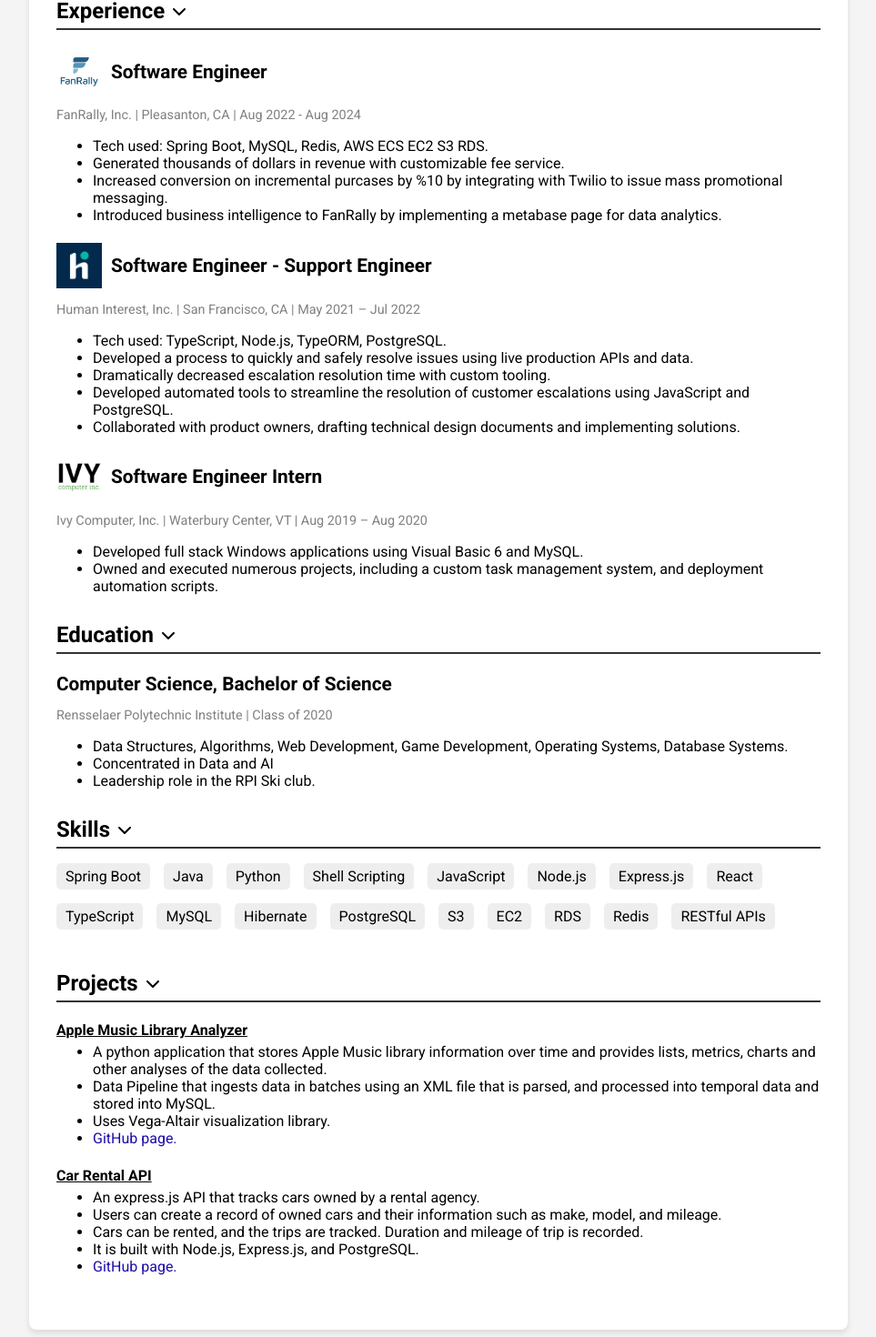
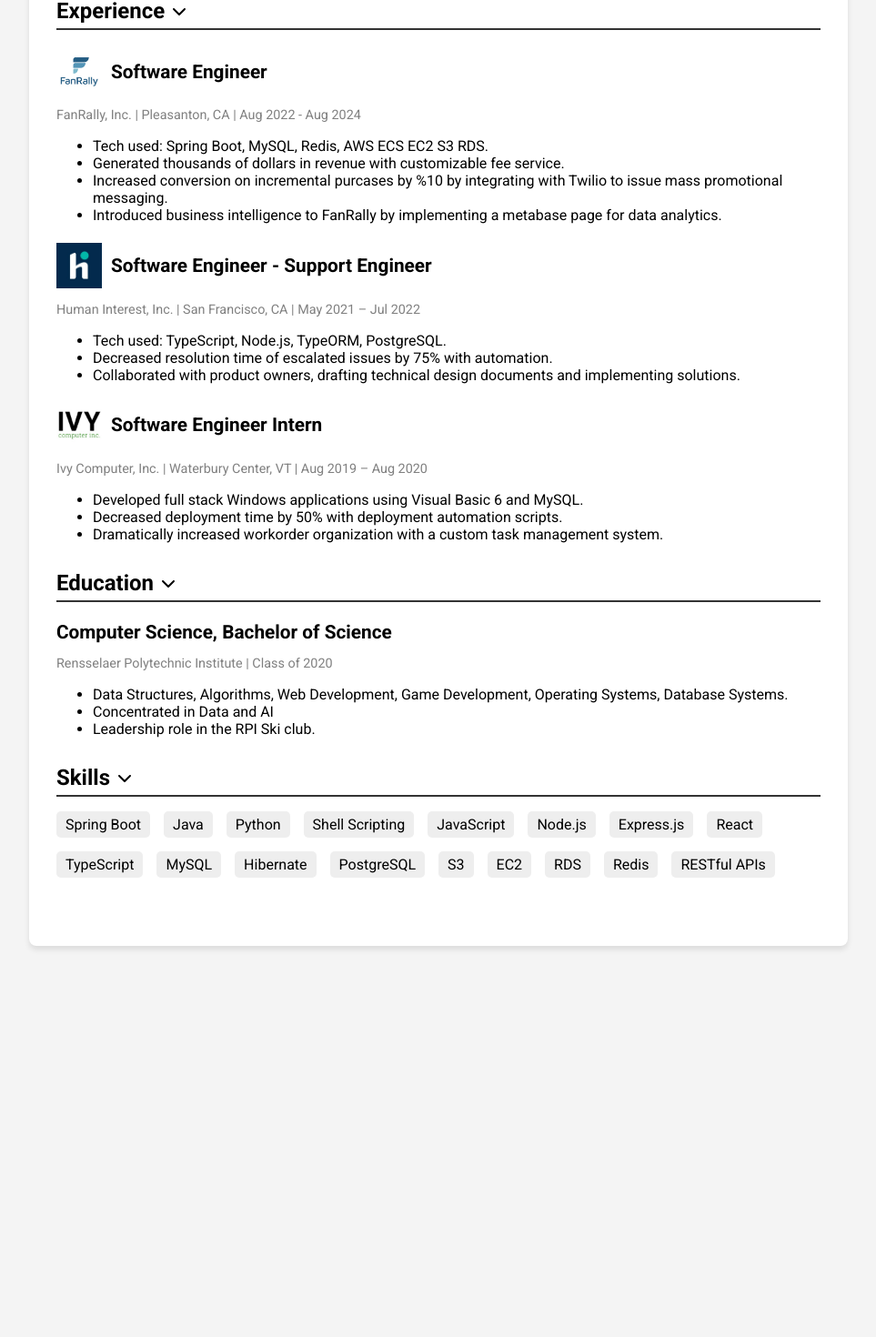
Before and after one commit to wennbergsmithe/my-resume, a React (Create React App) app: page /quickscan in a window 1280 px wide. Shown: the part 362-1832 px from the top of the page at 91% size, without its empty margins (158-1121 px from the left). After the commit the page ends 1417 px from the top, so only its background shows below. Built offline with nearby package versions, Linux system fonts and the light colour scheme.

Commit message:
changes to quick scan page

```diff
--- a/src/pages/App.js
+++ b/src/pages/App.js
@@ -20,10 +20,10 @@
           </li>
           <li>
             {location.pathname !== "/" && (
-              <Link to="/" className="deep-dive">Deep Dive</Link>
+              <Link to="/" className="deep-dive">Go To Deep Dive</Link>
             )}
             {location.pathname !== "/quickscan" && (
-              <Link to="/quickscan" className="quick-scan">Quick Scan</Link>
+              <Link to="/quickscan" className="quick-scan">Go To Quick Scan</Link>
             )}
           </li>
         </ul>
--- a/src/pages/QuickScan.js
+++ b/src/pages/QuickScan.js
@@ -49,7 +49,7 @@
 
       <section className="resume-section">
         <h2 onClick={() => toggleSection('about')} style={{ cursor: 'pointer' }}>
-          Disclaimer <FontAwesomeIcon icon={getIcon(sections.about)} className="section-icon" />
+          Quick Scan <FontAwesomeIcon icon={getIcon(sections.about)} className="section-icon" />
         </h2>
         {sections.about && (
           <p>
@@ -90,9 +90,7 @@
               <p>Human Interest, Inc. | San Francisco, CA | May 2021 – Jul 2022</p>
               <ul>
                 <li>Tech used: TypeScript, Node.js, TypeORM, PostgreSQL.</li>
-                <li>Developed a process to quickly and safely resolve issues using live production APIs and data.</li>
-                <li>Dramatically decreased escalation resolution time with custom tooling.</li>
-                <li>Developed automated tools to streamline the resolution of customer escalations using JavaScript and PostgreSQL.</li>
+                <li>Decreased resolution time of escalated issues by 75% with automation.</li>
                 <li>Collaborated with product owners, drafting technical design documents and implementing solutions.</li>
               </ul>
             </div>
@@ -107,7 +105,8 @@
               <p>Ivy Computer, Inc. | Waterbury Center, VT | Aug 2019 – Aug 2020</p>
               <ul>
                 <li>Developed full stack Windows applications using Visual Basic 6 and MySQL.</li>
-                <li>Owned and executed numerous projects, including a custom task management system, and deployment automation scripts.</li>
+                <li>Decreased deployment time by 50% with deployment automation scripts.</li>
+                <li>Dramatically increased workorder organization with a custom task management system.</li>
               </ul>
             </div>
           </>
@@ -157,31 +156,6 @@
           </ul>
         )}
       </section>
-      <section className='resume-section'>
-      <h2 onClick={() => toggleSection('projects')} style={{ cursor: 'pointer' }}>
-          Projects <FontAwesomeIcon icon={getIcon(sections.projects)} className="section-icon" />
-        </h2>
-        {sections.projects && (
-          <div>
-            <h4 className='project-title'>Apple Music Library Analyzer</h4>
-            <ul className='project-info'>
-              <li>A python application that stores Apple Music library information over time and provides lists, metrics, charts and other analyses of the data collected.</li>
-              <li>Data Pipeline that ingests data in batches using an XML file that is parsed, and processed into temporal data and stored into MySQL.</li>
-              <li>Uses Vega-Altair visualization library.</li>
-              <li><a href='https://github.com/wennbergsmithe/LibraryAnalyzer' target='_blank' rel="noopener noreferrer">GitHub page.</a></li>
-            </ul>
-
-            <h4 className='project-title'>Car Rental API</h4>
-            <ul className='project-info'>
-              <li>An express.js API that tracks cars owned by a rental agency.</li>
-              <li>Users can create a record of owned cars and their information such as make, model, and mileage.</li>
-              <li>Cars can be rented, and the trips are tracked. Duration and mileage of trip is recorded.</li>
-              <li>It is built with Node.js, Express.js, and PostgreSQL.</li>
-              <li><a href='https://github.com/wennbergsmithe/Car-Rental-API' target='_blank' rel="noopener noreferrer">GitHub page.</a></li>
-            </ul>
-          </div>
-        )}
-      </section>
     </div>
   );
 }
--- a/src/pages/Resume.js
+++ b/src/pages/Resume.js
@@ -165,6 +165,7 @@
         </h2>
         {sections.projects && (
           <div>
+
             <h4 className='project-title'>Apple Music Library Analyzer</h4>
             <ul className='project-info'>
               <li>A python application that stores Apple Music library information over time and provides lists, metrics, charts and other analyses of the data collected.</li>
@@ -181,6 +182,13 @@
               <li>It is built with Node.js, Express.js, and PostgreSQL.</li>
               <li><a href='https://github.com/wennbergsmithe/Car-Rental-API' target='_blank' rel="noopener noreferrer">GitHub page.</a></li>
             </ul>
+
+            <h4 className='project-title'>This Resume Page</h4>
+            <ul className='project-info'>
+              <li>Created this React resume page to improve my front end and dev ops experience.</li>
+              <li>Hosted on AWS on an EC2 instance.</li>
+              <li><a href='https://github.com/wennbergsmithe/my-resume' target='_blank' rel="noopener noreferrer">GitHub page.</a></li>
+            </ul>
           </div>
         )}
       </section>
```
